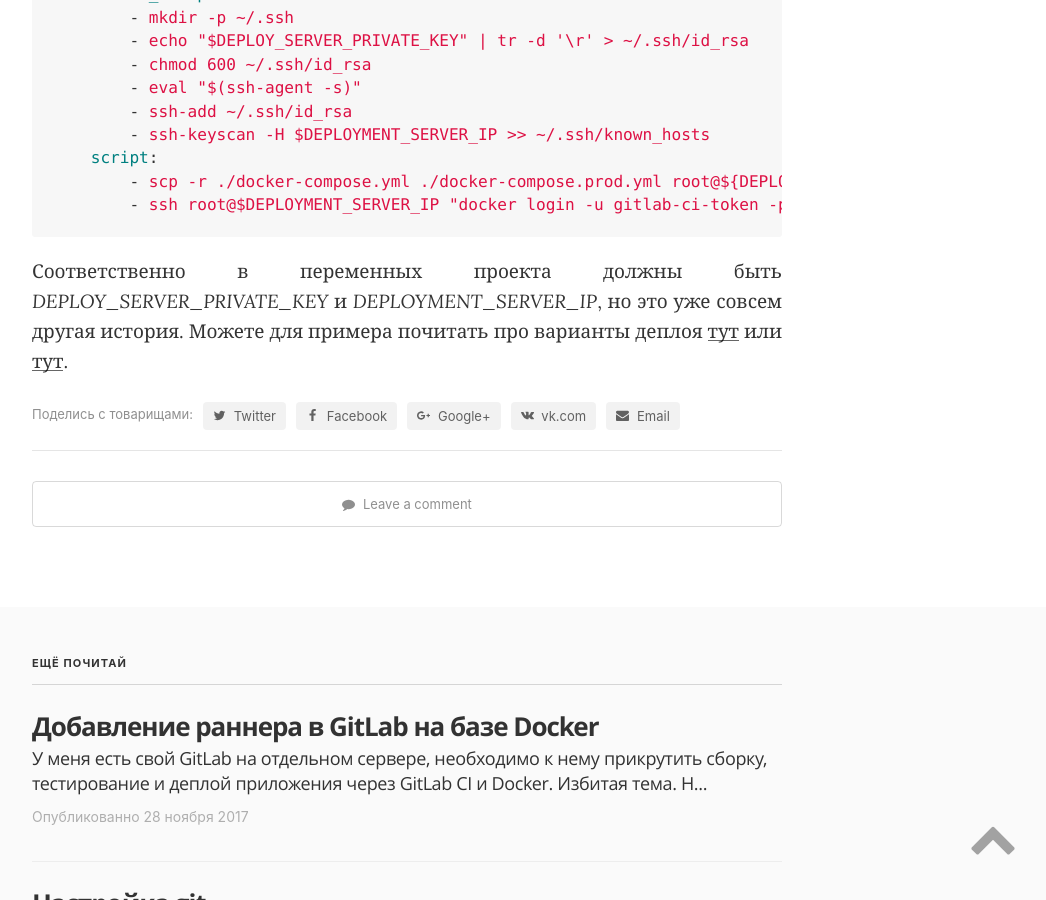
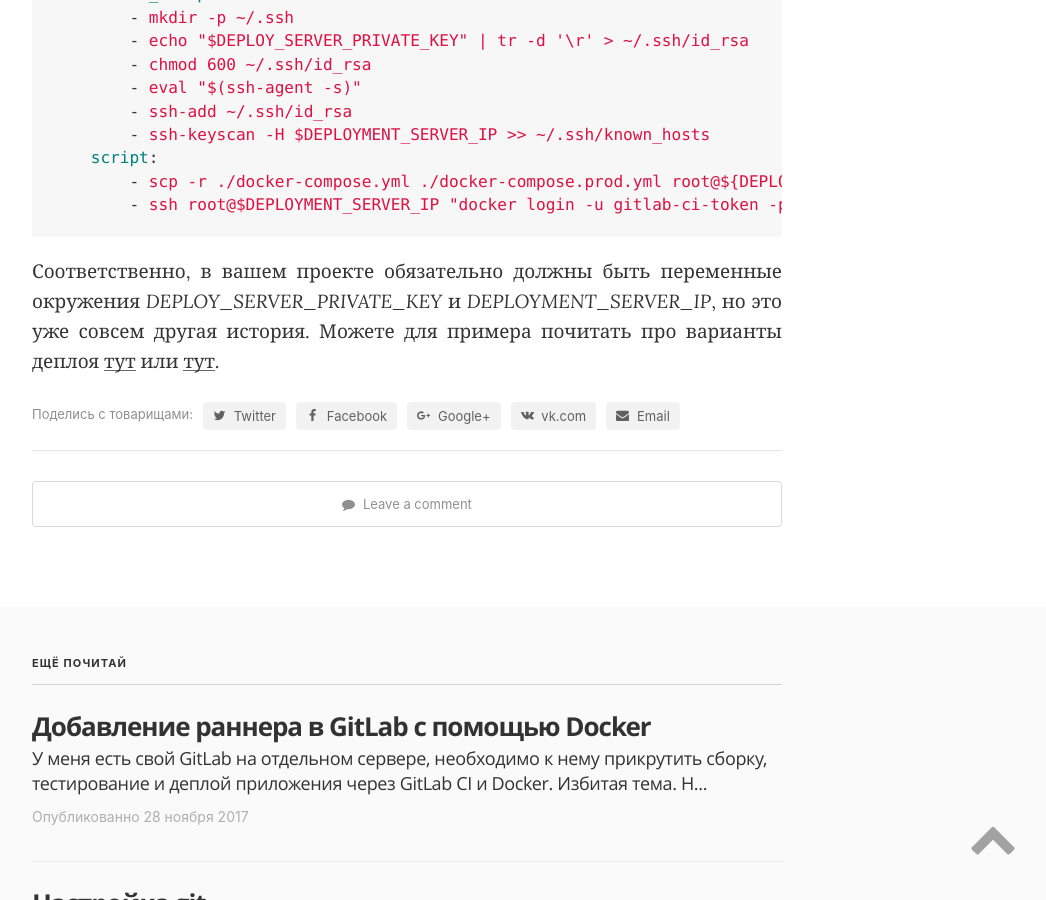
Before and after one commit to slowprog/slowprog.github.io, a Jekyll site: the page built from _posts/2017-11-28-gitlab-add-runner.md, in a window 1280 px wide and 900 px high, scrolled down 3114 px. Shown: the whole window, without its empty margins (233-1279 px from the left). Built offline with Jekyll 4.4.1, drawn with Linux system fonts in a browser that asks for light colours; comment, search, counter and statistics services are not loaded; some of the changed text lies outside the part shown.

Commit message:
Fix title of post

````diff
--- a/_posts/2017-11-28-gitlab-add-runner.md
+++ b/_posts/2017-11-28-gitlab-add-runner.md
@@ -1,6 +1,6 @@
 ---
 layout: post
-title: Добавление раннера в GitLab на базе Docker
+title: Добавление раннера в GitLab с помощью Docker
 date: 2017-11-28T00:24:00+03:00
 categories: DevOps
 tags: [gitlab, runner, pipeline, docker]
@@ -115,4 +115,4 @@
         - ssh root@$DEPLOYMENT_SERVER_IP "docker login -u gitlab-ci-token -p ${CI_JOB_TOKEN} ${CI_REGISTRY}; docker pull ${CI_REGISTRY_IMAGE_WITH_TAG_BY_MASTER}; docker-compose -f docker-compose.yml -f docker-compose.prod.yml stop; docker-compose -f docker-compose.yml -f docker-compose.prod.yml up -d"
 ```
 
-Соответственно в переменных проекта должны быть *DEPLOY_SERVER_PRIVATE_KEY* и *DEPLOYMENT_SERVER_IP*, но это уже совсем другая история. Можете для примера почитать про варианты деплоя [тут](https://medium.com/@Empanado/simple-continuous-deployment-with-docker-compose-docker-machine-and-gitlab-ci-9047765322e1) или [тут](https://medium.com/@codingfriend/continuous-integration-and-deployment-with-gitlab-docker-compose-and-digitalocean-6bd6196b502a).
+Соответственно, в вашем проекте обязательно должны быть переменные окружения *DEPLOY_SERVER_PRIVATE_KEY* и *DEPLOYMENT_SERVER_IP*, но это уже совсем другая история. Можете для примера почитать про варианты деплоя [тут](https://medium.com/@Empanado/simple-continuous-deployment-with-docker-compose-docker-machine-and-gitlab-ci-9047765322e1) или [тут](https://medium.com/@codingfriend/continuous-integration-and-deployment-with-gitlab-docker-compose-and-digitalocean-6bd6196b502a).
````
